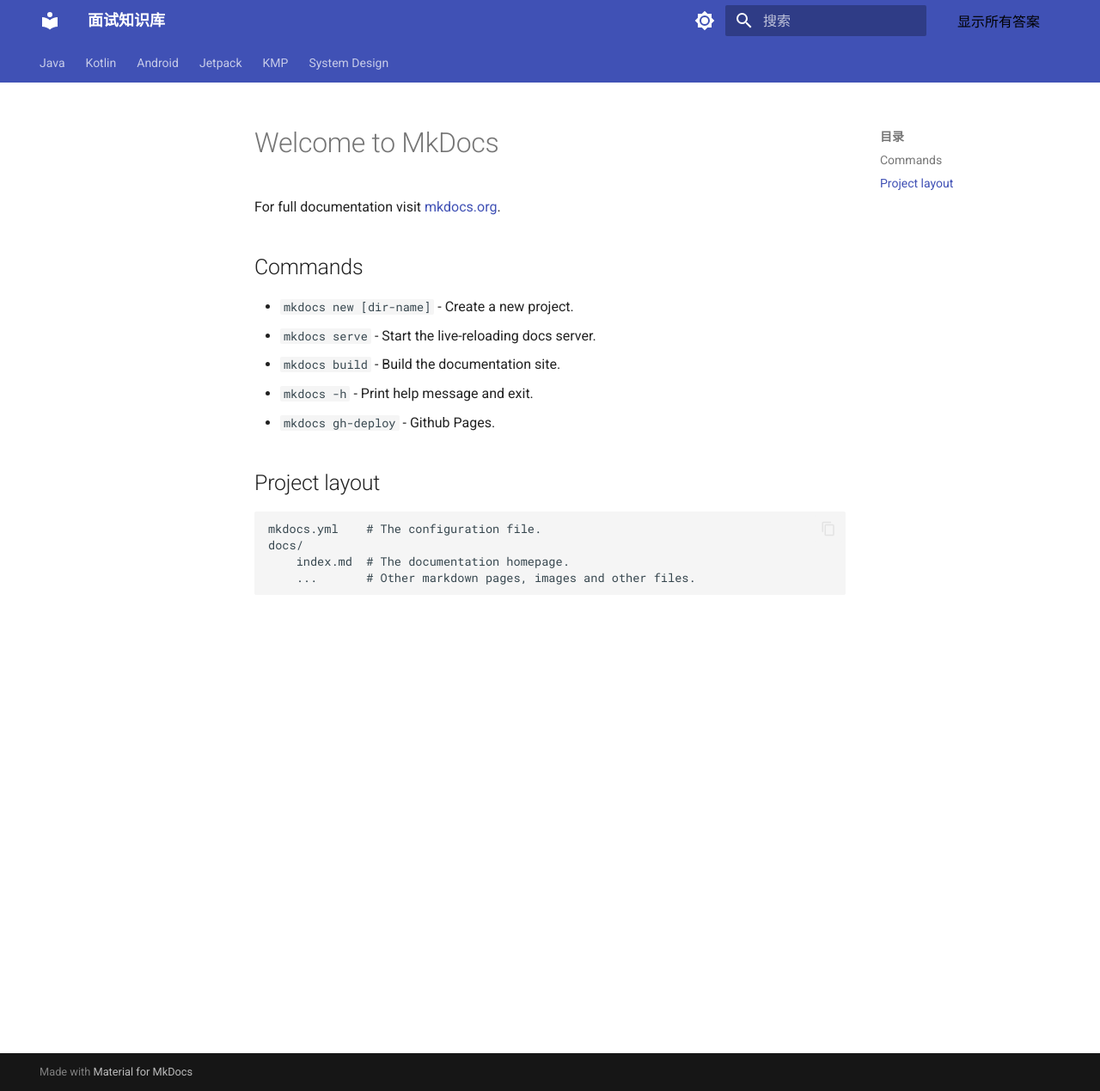
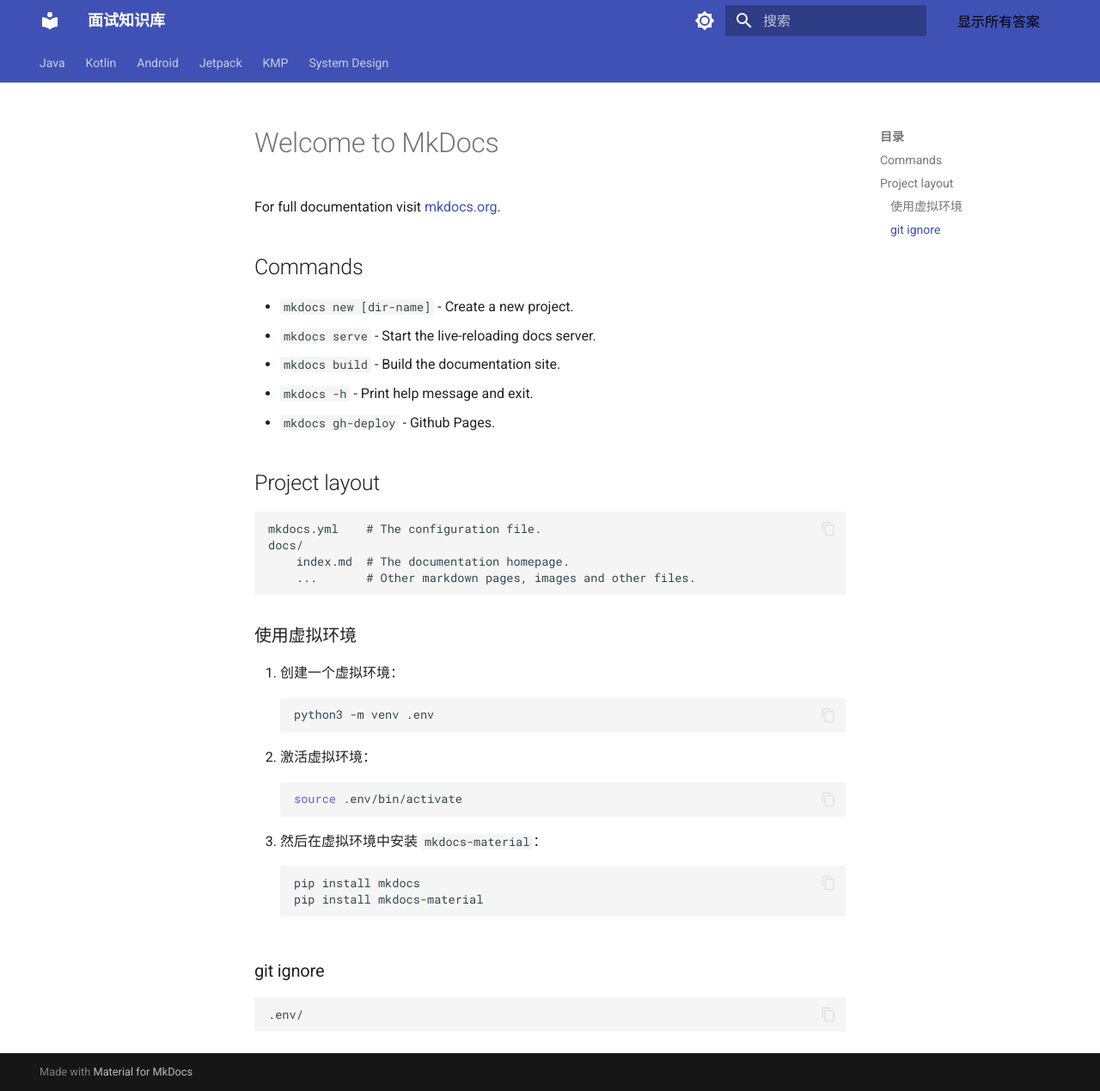
Before and after one commit to bigbigpeng3/interview-knowledge-base, an MkDocs documentation site: the page built from docs/index.md, in a window 1280 px wide and 1269 px high. Shown: the whole window at 86% size. Built offline with MkDocs 1.6.1 and Material for MkDocs 9.7.7, drawn with Linux system fonts in a browser that asks for light colours.

````diff
--- a/docs/index.md
+++ b/docs/index.md
@@ -16,3 +16,23 @@ For full documentation visit [mkdocs.org](https://www.mkdocs.org).
     docs/
         index.md  # The documentation homepage.
         ...       # Other markdown pages, images and other files.
+
+
+### 使用虚拟环境
+1. 创建一个虚拟环境：
+   ```bash
+   python3 -m venv .env
+   ```
+2. 激活虚拟环境：
+   ```bash
+   source .env/bin/activate
+   ```
+3. 然后在虚拟环境中安装 `mkdocs-material`：
+   ```bash
+   pip install mkdocs
+   pip install mkdocs-material
+   ```
+
+
+### git ignore
+    .env/
````
Also changed, not shown: docs/010Java/030Algorithm.md (+43 -0 lines), 1 other file.
